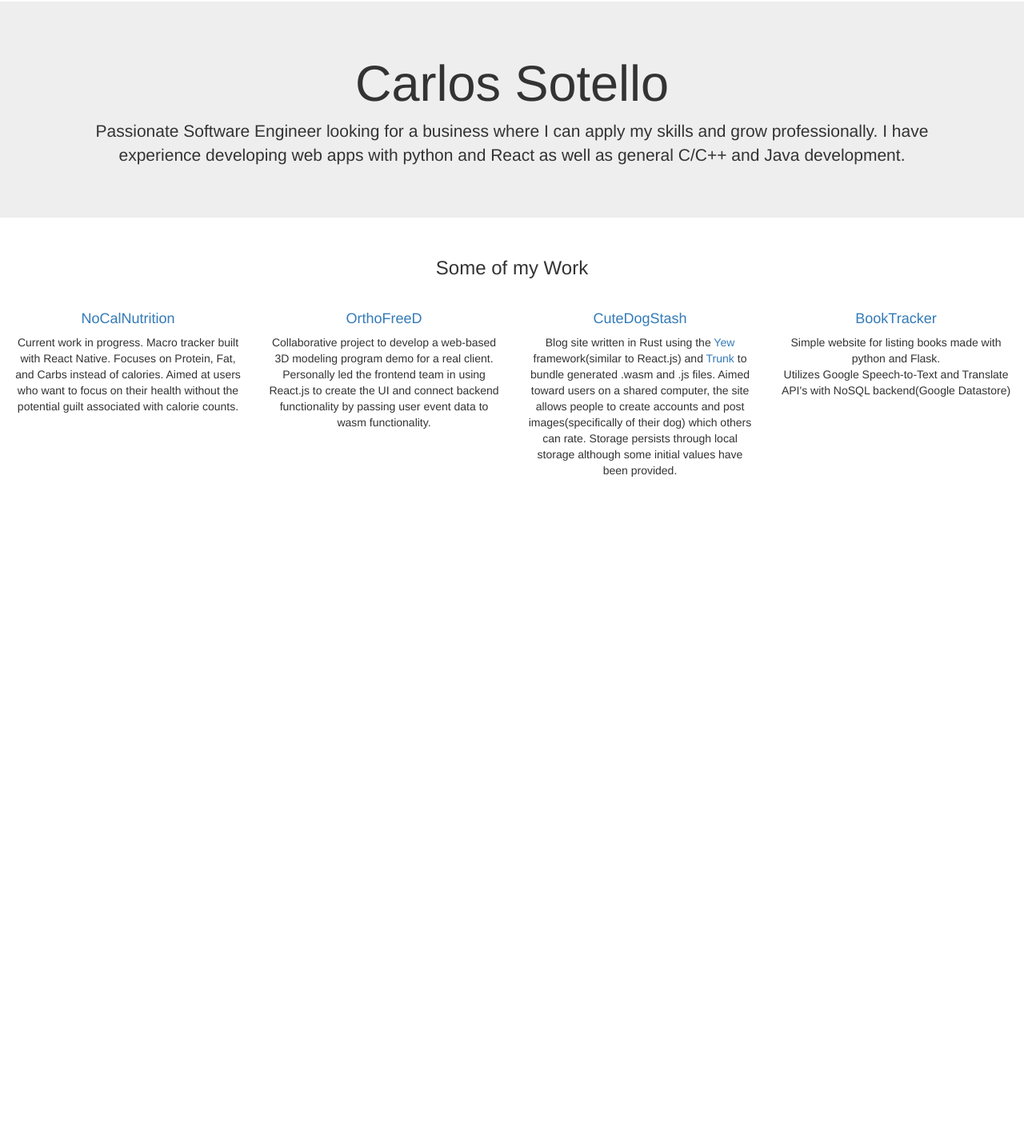
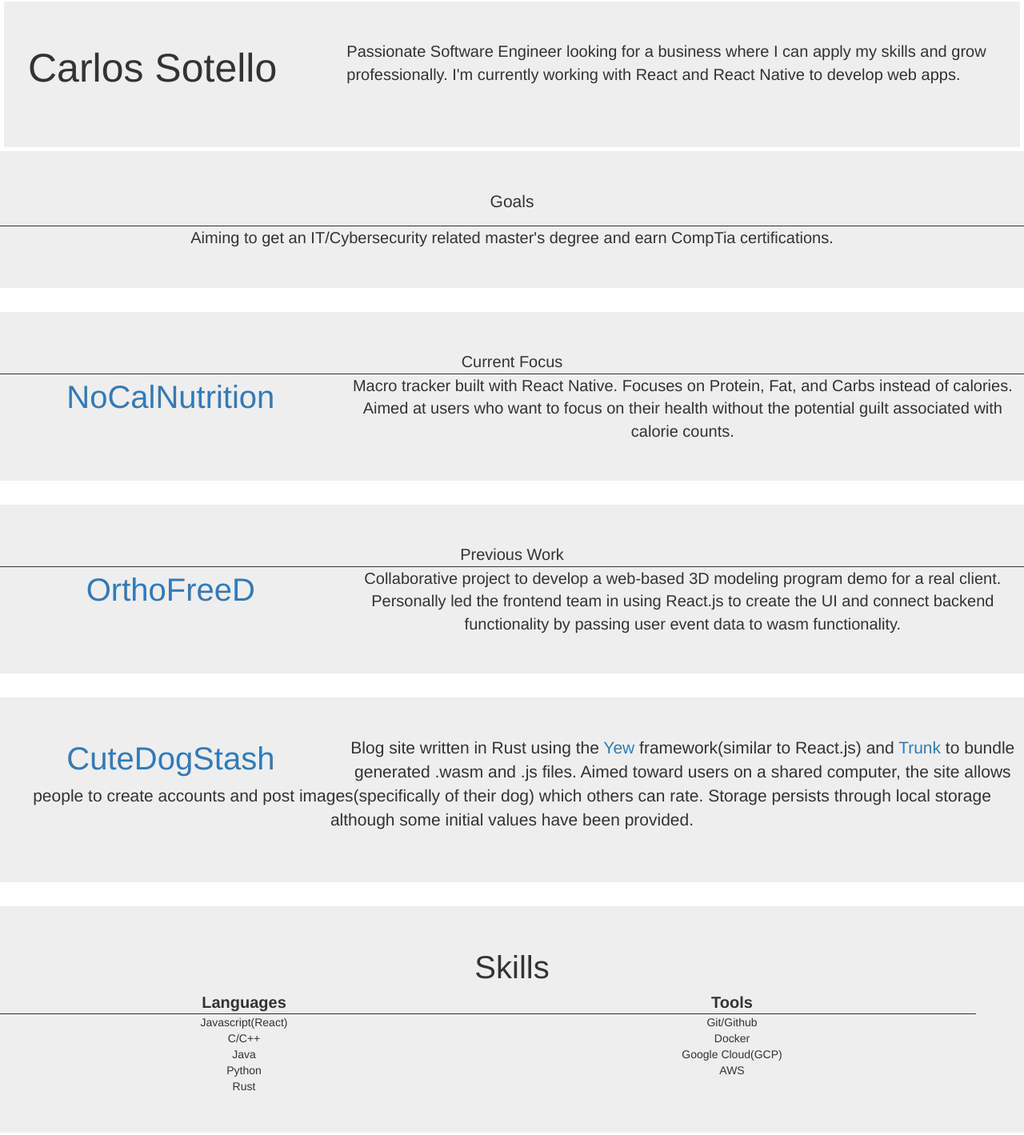
Before and after one commit to csotello/csotello.github.io, a plain HTML site: page index.html in a window 1280 px wide. Shown: the part 70-1489 px from the top of the page at 80% size. Before the commit the page ends 800 px from the top, so only its background shows below. Drawn offline with nearby package versions, Linux system fonts and the light colour scheme.

Commit message:
Begin updating styling

```diff
--- a/index.html
+++ b/index.html
@@ -11,7 +11,7 @@
   <script src="https://maxcdn.bootstrapcdn.com/bootstrap/3.4.1/js/bootstrap.min.js"></script>
 </head>
 
-<body>
+<body style="padding:0">
   <nav class="navbar navbar-inverse">
     <div class="container-fluid">
       <div class="navbar-header">
@@ -29,35 +29,52 @@
     </div>
   </nav>
 
-  <div class="jumbotron">
-    <div class="container text-center">
-      <h1>Carlos Sotello</h1>
-      <p>
+  <div class="container-fluid row jumbotron" style="margin: 5px;">
+    <div class="col-sm-4">
+      <p style="font-size: 50px;">Carlos Sotello</p>
+    </div>
+    <div class="col" style="font-size: 20px;">
       Passionate Software Engineer looking for a business where I can apply my skills and grow professionally.
-        I have experience developing web apps with python and React as well as general C/C++ and Java development.
-      </p>
+      I'm currently working with React and React Native to develop web apps.
+    </div>
   </div>
   </div>
 
-  <div class="container-fluid bg-3 text-center">
-    <h3>Some of my Work</h3><br>
-    <div class="row">
-      <div class="col-sm-3">
-        <h4><a href="https://github.com/csotello/NoCalNutrition">NoCalNutrition</a></h4>
-        <p>
-          Current work in progress. Macro tracker built with React Native. Focuses on Protein, Fat, and Carbs instead of calories.
-          Aimed at users who want to focus on their health without the potential guilt associated with calorie counts.
-        </p>
+  <div class="container-fluid jumbotron row text-center">
+    <div class="col" style="font-size: 40px;border-bottom: 1px solid;">
+      <p>Goals</p>
     </div>
-      <div class="col-sm-3">
-        <h4><a href="https://github.com/csotello/Gaffney-Orthotics-Capstone-Project">OrthoFreeD</a></h4>
-        <p>
-          Collaborative project to develop a web-based 3D modeling program demo for a real client. Personally led the frontend team in using
+    <div class="col" style="font-size: 20px;">
+      Aiming to get an IT/Cybersecurity related master's degree and earn CompTia certifications.
+    </div>
+  </div>
+
+  <div class="container-fluid jumbotron row text-center">
+    <div class="col-lg-12" style="font-size: 20px;border-bottom: 1px solid;">Current Focus</div>
+    <div class="col-lg-4" style="font-size: 40px;">
+      <a href="https://github.com/csotello/NoCalNutrition">NoCalNutrition</a>
+    </div>
+    <div class="col" style="font-size: 20px;">
+      Macro tracker built with React Native. Focuses on Protein, Fat, and Carbs instead of calories. Aimed at users who
+      want to focus on their health without the potential guilt associated with calorie counts.
+    </div>
+  </div>
+
+  <div class="container-fluid jumbotron row text-center">
+    <div class="col-lg-12" style="font-size: 20px;border-bottom: 1px solid;">Previous Work</div>
+    <div class="col-lg-4" style="font-size: 40px;">
+      <a href="https://github.com/csotello/Gaffney-Orthotics-Capstone-Project">OrthoFreeD</a>
+    </div>
+    <div class="col" style="font-size: 20px;">
+      Collaborative project to develop a web-based 3D modeling program demo for a real client. Personally led the
+      frontend team in using
       React.js to create the UI and connect backend functionality by passing user event data to wasm functionality.
-        </p>
     </div>
-      <div class="col-sm-3">
-        <h4><a href="https://github.com/csotello/CuteDogStash">CuteDogStash</a></h4>
+  </div>
+  <div class="container-fluid jumbotron row text-center">
+    <div class="col-lg-4" style="font-size: 40px;">
+      <a href="https://github.com/csotello/CuteDogStash">CuteDogStash</a>
+    </div>
     <p>
       Blog site written in Rust using the <a href="https://github.com/yewstack/yew">Yew</a> framework(similar to
       React.js) and <a href="https://github.com/thedodd/trunk">Trunk</a> to bundle generated .wasm and .js files.
@@ -66,12 +83,26 @@
       Storage persists through local storage although some initial values have been provided.
     </p>
   </div>
-      <div class="col-sm-3">
-        <h4><a href="https://github.com/csotello/BookTracker">BookTracker</a></h4>
-        <p>Simple website for listing books made with python
-          and Flask.<br>Utilizes Google Speech-to-Text and Translate API's with NoSQL backend(Google Datastore)</p>
+
+  <div class="container-fluid jumbotron row text-center">
+    <div class="col" style="font-size: 40px;">Skills</div>
+    <div class="col-lg-6 row">
+      <div style="font-size: 20px;font-weight: bold;border-bottom: 1px solid;">Languages</div>
+      <div class="col">Javascript(React)</div>
+      <div class="col">C/C++</div>
+      <div class="col">Java</div>
+      <div class="col">Python</div>
+      <div class="col">Rust</div>
     </div>
-    </div><br>
+    <div class="col-lg-6 row">
+      <div style="font-size: 20px;font-weight: bold;border-bottom: 1px solid;">Tools</div>
+      <div class="col">Git/Github</div>
+      <div class="col">Docker</div>
+      <div class="col">Google Cloud(GCP)</div>
+      <div class="col">AWS</div>
+    </div>
+  </div>
+
 </body>
 
 </html>
```
Lines whose indentation alone changed are shown as unchanged.
